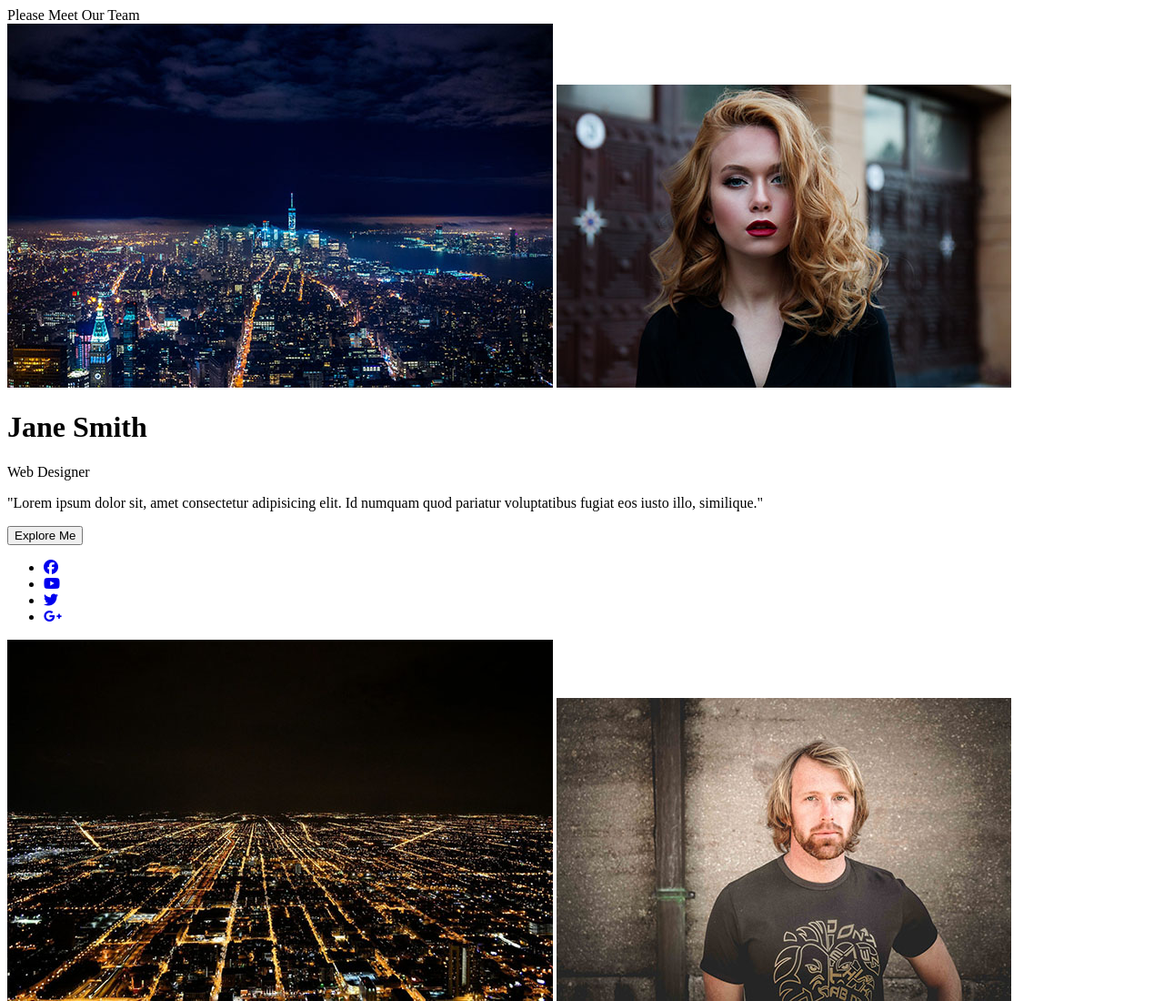
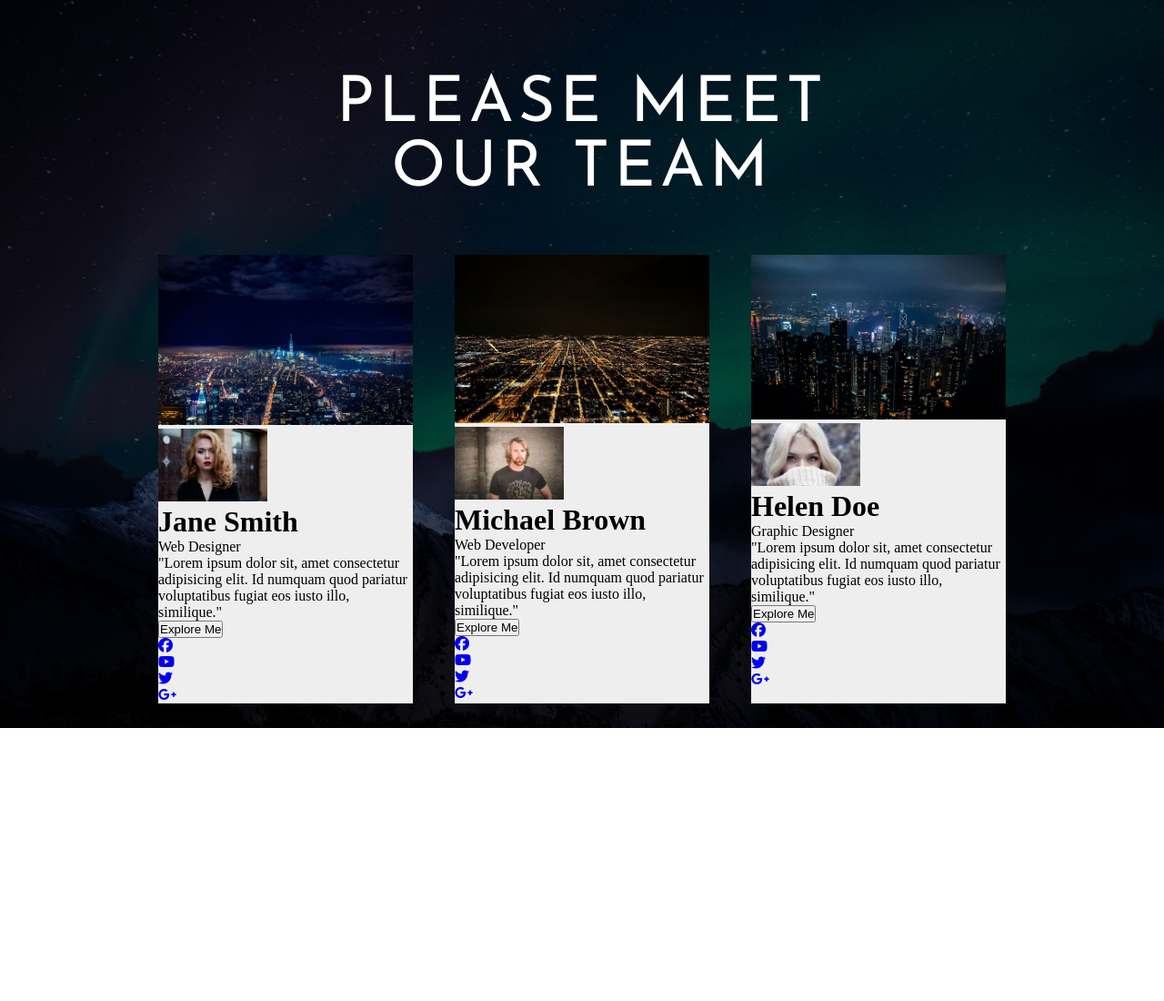
Before and after one commit to lundeen-bryan/ProfileCard, a plain HTML site: page index.html in a window 1280 px wide. Shown: the top 1100 px of the page at 91% size. After the commit the page ends 800 px from the top, so only its background shows below. Drawn offline with Linux system fonts and the light colour scheme.

Commit message:
Added 3 cards w/css

```diff
--- a/style.css
+++ b/style.css
@@ -0,0 +1,47 @@
+* {
+  margin: 0;
+  padding: 0;
+}
+
+.container {
+  width: 100%;
+  height: 100vh;
+  background: linear-gradient(rgba(0,0,0,.8), rgba(0,0,0,.6)), url(images/bg.jpeg) center no-repeat;
+  background-size: cover;
+}
+
+.heading {
+  color: #ffffff;
+  font-size: 70px;
+  position: absolute;
+  top: 10%;
+  left: 50%;
+  transform: translateX(-50%);
+  font-family: 'Josefin Sans', sans-serif;
+  text-transform: uppercase;
+  letter-spacing: 5px;
+  text-align: center;
+}
+
+.cards-wrapper {
+  width: 80%;
+  display: flex;
+  justify-content: space-evenly;
+  position: relative;
+  top: 35%;
+  left: 50%;
+  transform: translateX(-50%);
+}
+
+.card {
+  width: 280px;
+  background: #eeeeee;
+}
+
+.image-top {
+  width: 100%;
+}
+
+.profile-image {
+  width: 120px;
+}
```
Also changed, not shown: index.html (+1 -1 lines).
